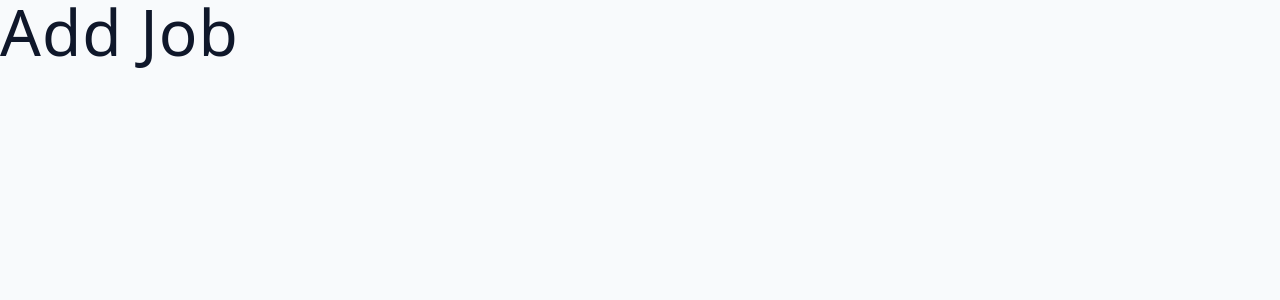
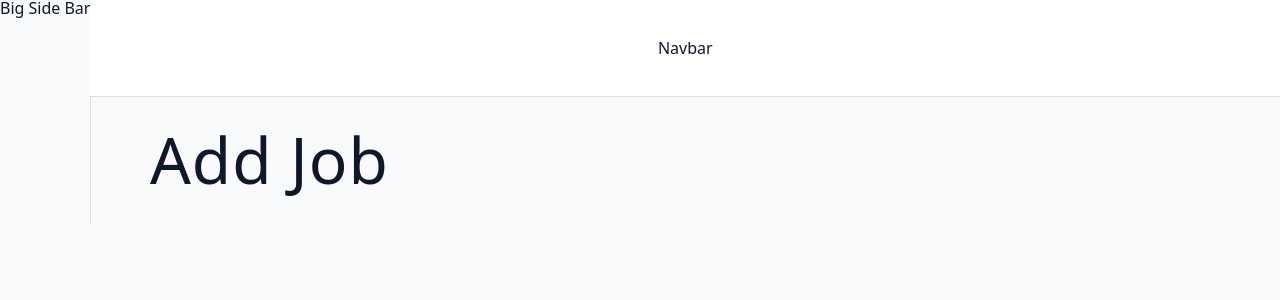
Before and after one commit to sagar442-debug/JobTrackerApp, a React (Vite) app in the folder client/: page /dashboard in a window 1280 px wide. Shown: the top 300 px of the page. Built offline with nearby package versions, Linux system fonts and the light colour scheme.

Commit message:
Creating routes and different components like navbar and sidebars

```diff
--- a/client/src/App.jsx
+++ b/client/src/App.jsx
@@ -47,10 +47,12 @@
           {
             path : 'all-jobs',
             element: <AllJobs/>
-          },{
+          },
+          {
             path : 'profile',
             element: <Profile/>
-          },{
+          },
+          {
             path : 'admin',
             element: <Admin/>
           },
--- /dev/null
+++ b/client/src/components/BigSideBar.jsx
@@ -0,0 +1,14 @@
+import React from 'react'
+import Wrapper from '../assets/wrappers/BigSidebar'
+
+
+
+const BigSideBar = () => {
+  return (
+    <Wrapper>
+      Big Side Bar
+    </Wrapper>
+  )
+}
+
+export default BigSideBar
--- /dev/null
+++ b/client/src/components/Navbar.jsx
@@ -0,0 +1,12 @@
+import React from 'react'
+import Wrapper from '../assets/wrappers/Navbar'
+
+const Navbar = () => {
+  return (
+    <Wrapper>
+      Navbar
+    </Wrapper>
+  )
+}
+
+export default Navbar
--- /dev/null
+++ b/client/src/components/SmallSideBar.jsx
@@ -0,0 +1,13 @@
+import React from 'react'
+import Wrapper from '../assets/wrappers/SmallSidebar'
+
+
+const SmallSideBar = () => {
+  return (
+    <Wrapper>
+      Small Side Bar
+    </Wrapper>
+  )
+}
+
+export default SmallSideBar
--- a/client/src/components/index.js
+++ b/client/src/components/index.js
@@ -1,2 +1,5 @@
 export {default as Logo} from './Logo'
 export {default as FormRow} from './FormRow'
+export {default as BigSideBar} from './BigSideBar'
+export {default as SmallSidebar} from './SmallSideBar'
+export {default as Navbar} from './Navbar'
--- a/client/src/pages/DashboardLayout.jsx
+++ b/client/src/pages/DashboardLayout.jsx
@@ -1,11 +1,23 @@
 import React from 'react'
 import { Outlet } from 'react-router-dom'
+import Wrapper from '../assets/wrappers/Dashboard'
+import SmallSideBar from '../components/SmallSideBar'
+import { BigSideBar, Navbar } from '../components'
 
 function DashboardLayout() {
   return (
-    <div>
-      <Outlet/>
-    </div>
+    <Wrapper>
+      <main className="dashboard">
+        <SmallSideBar/>
+        <BigSideBar/>
+        <div>
+          <Navbar/>
+          <div className="dashboard-page">
+            <Outlet/>
+          </div>
+        </div>
+      </main>
+    </Wrapper>
   )
 }
 
```
